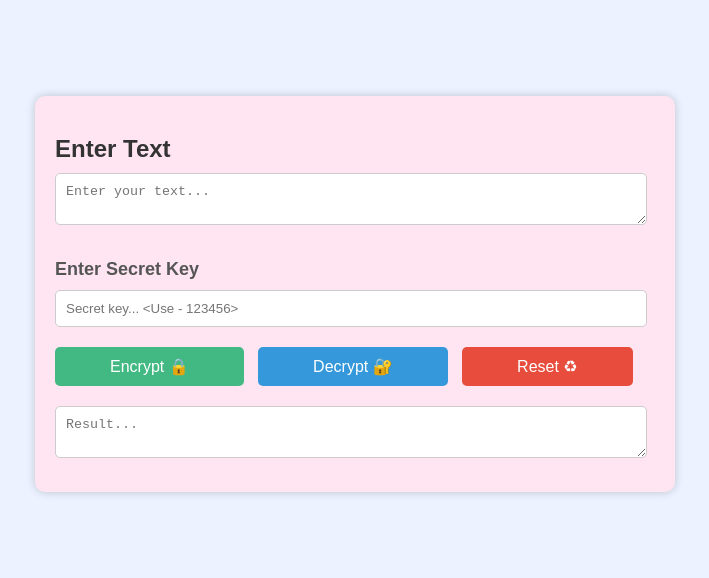
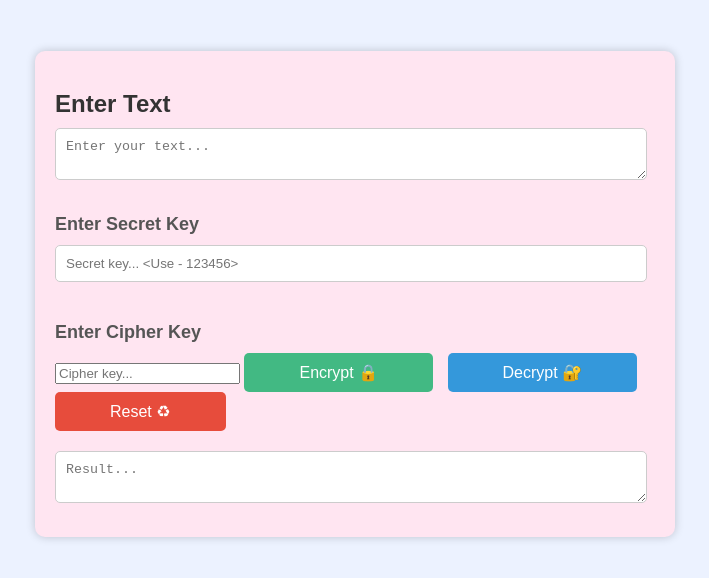
Before and after one commit to RawHit02/Encr_Decr, a plain HTML site: page index.html in a window 1280 px wide. Shown: the part 116-694 px from the top of the page, without its empty margins (285-994 px from the left). Drawn offline with Linux system fonts and the light colour scheme.

Commit message:
Update index.html

```diff
--- a/index.html
+++ b/index.html
@@ -9,15 +9,16 @@
 <body>
     <div class="heading">
         <h1 class="title">Encryption & Decryption</h1>
-
     </div>
 
     <div class="box">
         <div class="container">
-            <h2 class="titl">Enter Text </h2>
+            <h2 class="titl">Enter Text</h2>
             <textarea class="input-box" id="inputText" placeholder="Enter your text..."></textarea>
             <h3 class="subtitle">Enter Secret Key</h3>
             <input class="secret-key" type="password" id="secretKey" placeholder="Secret key... <Use - 123456>">
+            <h3 class="subtitle">Enter Cipher Key</h3>
+            <input class="cipher-key" type="number" id="cipherKey" placeholder="Cipher key...">
             <button class="btn encrypt-btn" onclick="encrypt()">Encrypt 🔒</button>
             <button class="btn decrypt-btn" onclick="decrypt()">Decrypt 🔐</button>
             <button class="btn reset-btn" onclick="reset()">Reset ♻</button>
```
